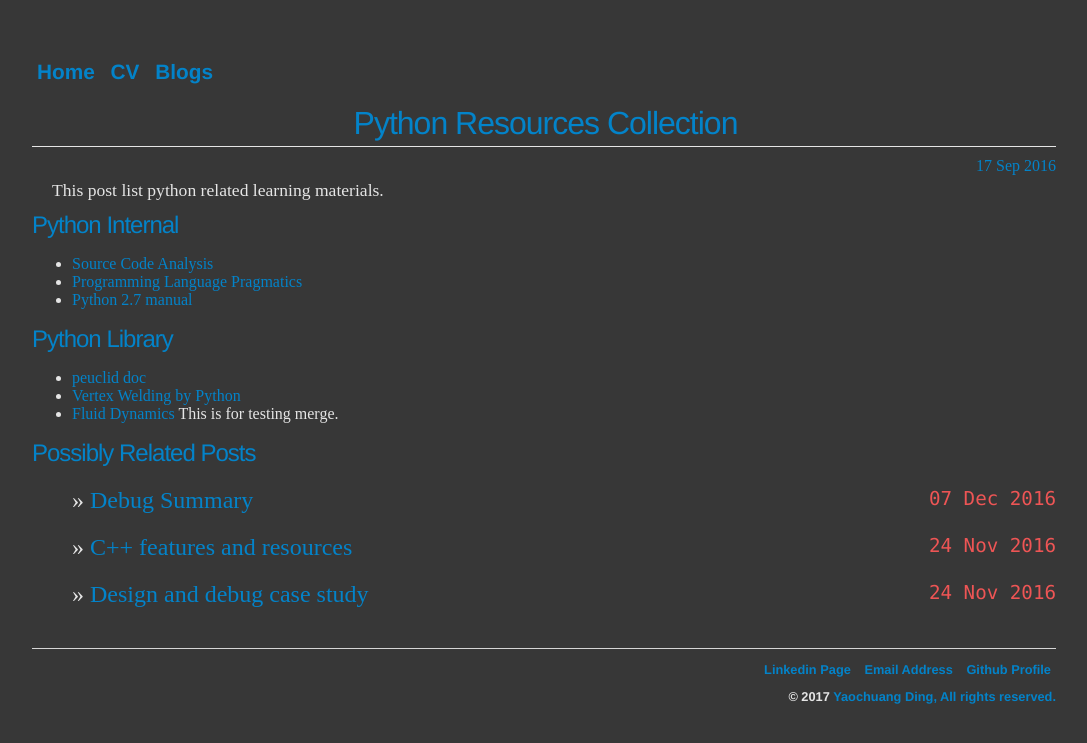
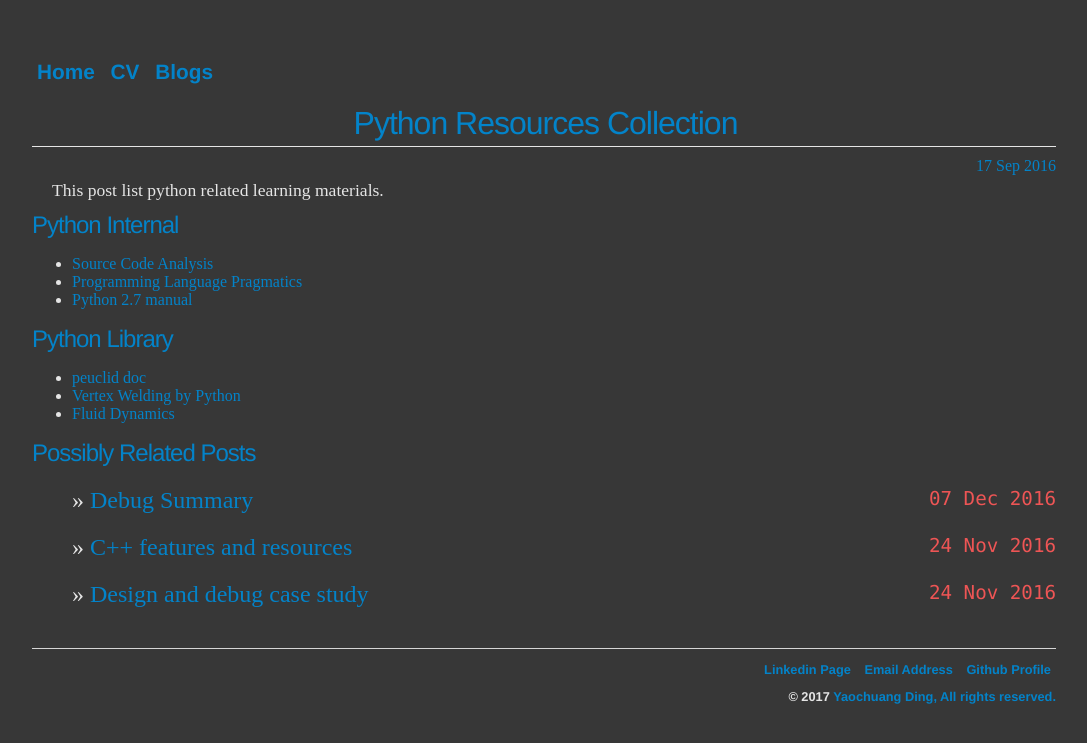
Before and after one commit to ychding11/ychding11.github.io, a Jekyll site: the page built from _posts/2016-09-17-Python-Resources.md, in a window 1280 px wide. Shown: the top 743 px of the page, without its empty margins (96-1183 px from the left). Built offline with Jekyll 4.4.1, drawn with Linux system fonts in a browser that asks for light colours.

Commit message:
testing merge

```diff
--- a/_posts/2016-09-17-Python-Resources.md
+++ b/_posts/2016-09-17-Python-Resources.md
@@ -17,4 +17,3 @@ This post list python related learning materials.
 - [peuclid doc](https://github.com/ezag/pyeuclid/blob/master/euclid.rst)
 - [Vertex Welding by Python](http://prideout.net/blog/?p=46)
 - [Fluid Dynamics](http://http.developer.nvidia.com/GPUGems/gpugems_ch38.html)
-This is for testing merge.
```
